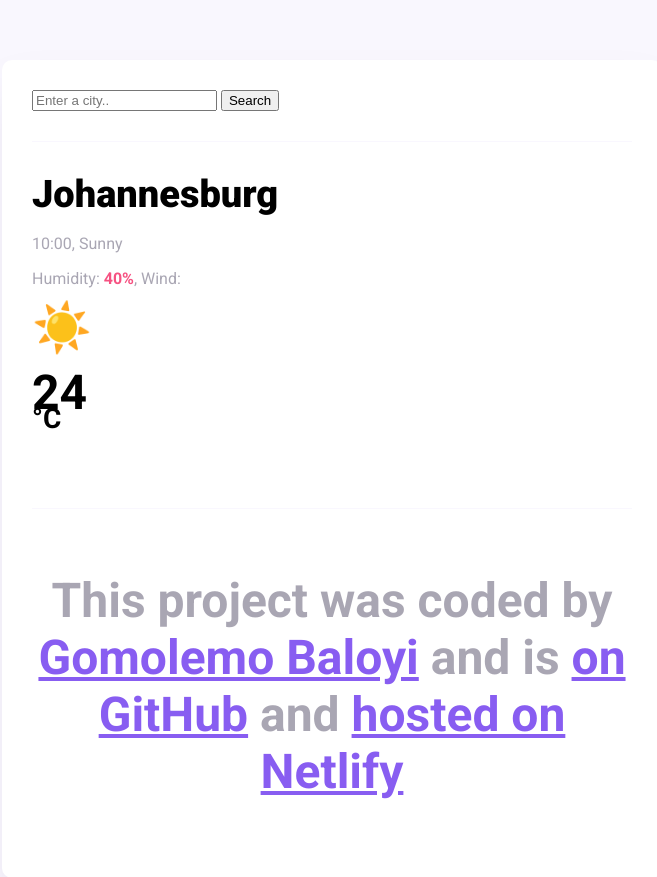
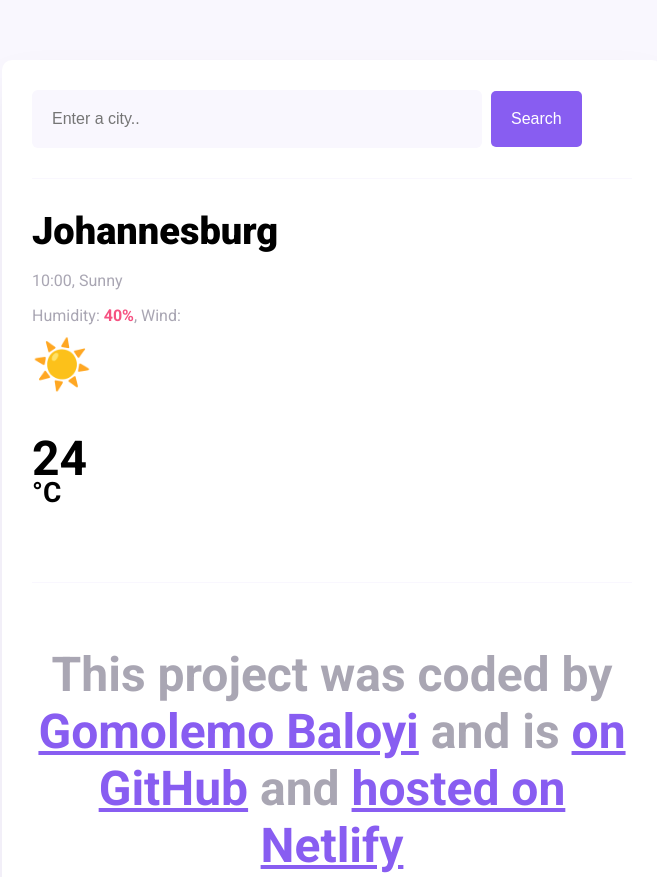
Before and after one commit to Gomolemo001/my_weather_application, a website built with Parcel: page index.html in a window 1280 px wide. Shown: the top 877 px of the page, without its empty margins (308-965 px from the left). Built offline with nearby package versions, Linux system fonts and the light colour scheme; no server answers.

Commit message:
Update index.html

```diff
--- a/index.html
+++ b/index.html
@@ -21,10 +21,10 @@
             type="search"
             placeholder="Enter a city.."
             required
-            class="search-form-input"
-            id="search-form-input"
+            class="search-input"
+            id="search-input"
           />
-          <input type="submit" value="Search" class="search-form-button" />
+          <input type="submit" value="Search" class="search-button" />
         </form>
       </header>
       <main>
@@ -41,7 +41,7 @@
           </div>
           <div class="current-temperature">
             <div class="current-temperature-icon">☀️</div
-            ><div class="current-temperature" id="temperature"
+            ><div class="current-temperature-value" id="temperature"
               >24</div
             ><span class="current-temperature-unit">°C</span>
           </div>
```
